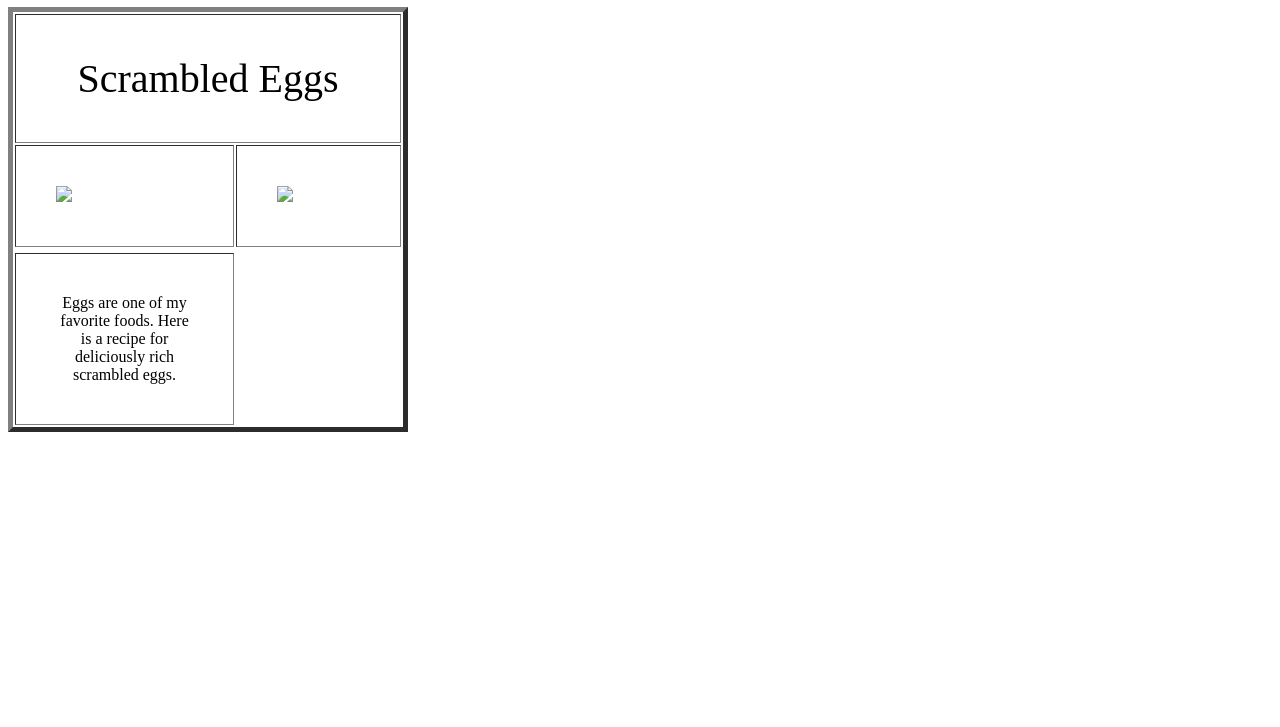
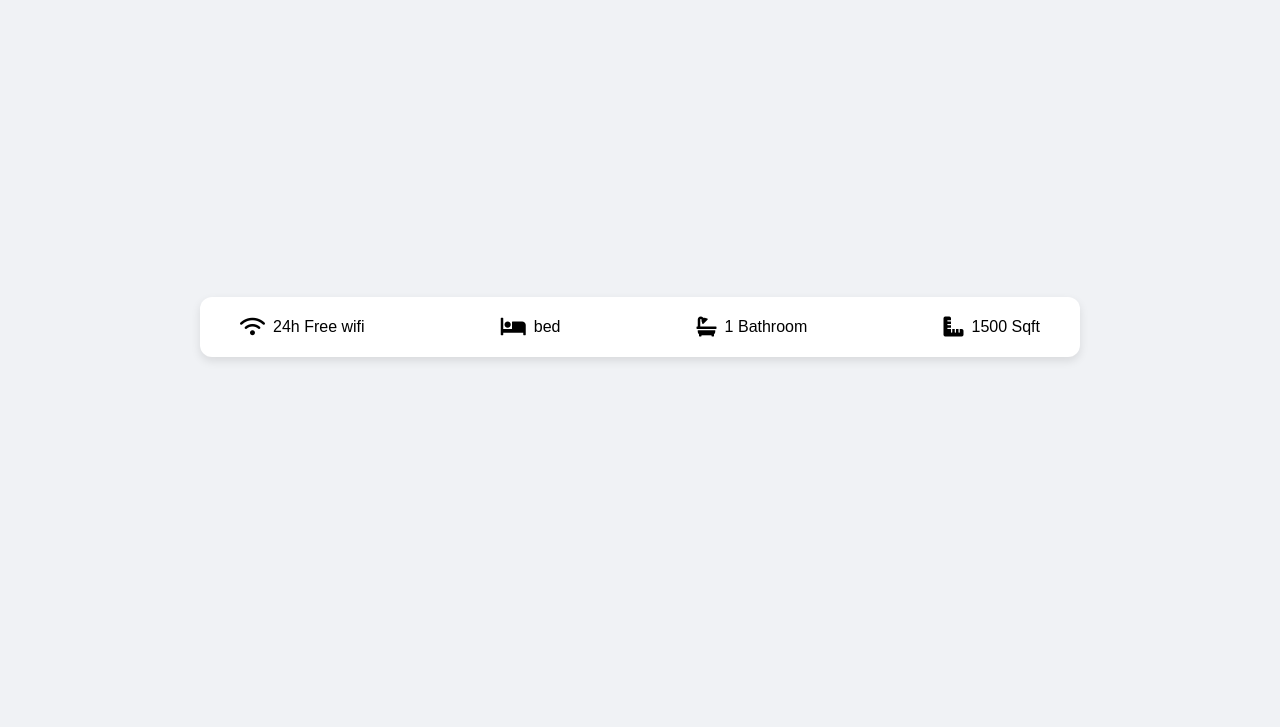
Before and after one commit to jlagrama/jlagrama.github.io, a plain HTML site: page activity/index.html in a window 1280 px wide. Shown: the part 73-800 px from the top of the page. Drawn offline with Linux system fonts and the light colour scheme.

Commit message:
Add files via upload

```diff
--- a/activity/index.html
+++ b/activity/index.html
@@ -3,18 +3,29 @@
 <head>
     <meta charset="UTF-8">
     <meta name="viewport" content="width=device-width, initial-scale=1.0">
-    <title>Document</title>
-     <h1>Recipe</h1>
+    <title>Hotel Features</title>
+    <link rel="stylesheet" href="https://cdnjs.cloudflare.com/ajax/libs/font-awesome/6.0.0-beta3/css/all.min.css">
+    <link rel="stylesheet" href="style.css">
 </head>
 <body>
-    <table border = "5" width = "400"  height = "200" table-layout = "auto" cellpadding = "40">
-        <tr>
-            <td colspan = "4" align = "center" style = "font-size :40px" style  "width = 200%;" > Scrambled Eggs</td>
-        </tr>
-        <td rowspan"3" colspan ="1" style = "width:25%;" </td> <img src = "images/s-egg.jpg" width"></td>
-        <td rowspan"3" colspan ="1" style = "width:25%;" </td> <img src = "images/s-egg1.jpg" width"></td>
-        <tr></tr>
-        <tr></tr>
-        <tr>
-            <td colspan "1" align = "center" style = "width: 100;" > Eggs are one of my favorite foods. Here is a recipe for deliciously rich scrambled eggs.</td>
-        </tr>
+
+    <div class="feature-bar">
+        <div class="feature-item">
+            <i class="fas fa-wifi"></i>
+            <span>24h Free wifi</span>
+        </div>
+        <div class="feature-item">
+            <i class="fas fa-bed"></i>
+            <span class = <span class="material-symbols-outlined">bed</span>
+        </div>
+        <div class="feature-item">
+            <i class="fas fa-bath"></i>
+            <span>1 Bathroom</span>
+        </div>
+        <div class="feature-item">
+            <i class="fas fa-ruler-combined"></i>
+            <span>1500 Sqft</span>
+        </div>
+    </div>
+</body>
+</html>
--- /dev/null
+++ b/activity/style.css
@@ -0,0 +1,63 @@
+body {
+    font-family: Arial, sans-serif;
+    background-color: #f0f2f5;
+    display: flex;
+    justify-content: center;
+    align-items: center;
+    min-height: 100vh;
+    margin: 0;
+}
+
+.con{
+    display: flex;
+    flex-direction: column;
+    align-items: center;
+    gap: 20px;
+    padding: 20px;
+    background-color: #ffffff;
+    border-radius: 12px;
+    box-shadow: 10px 10px rgba(0, 0, 0, 0.1);
+}
+
+.feature-bar {
+    display: flex;
+    justify-content: space-between;
+    align-items: center;
+    background-color: #fff;
+    border-radius: 12px;
+    padding: 20px 40px;
+    box-shadow: 0 4px 10px rgba(0, 0, 0, 0.1);
+    width: 100%;
+    max-width: 800px;
+}
+
+.feature-item {
+    display: flex;
+    align-items: center;
+    gap: 8px;
+    color: #000000;
+    font-size: 16px;
+}
+
+.feature-item i {
+    color: #000000;
+    font-size: 20px;
+}
+
+
+.feature-item:hover {
+    color: #1bb1d6;
+    cursor: pointer;
+}
+
+
+.item-hover:hover {
+    color: #1336d1;
+    cursor: pointer;
+}
+
+
+.item:hover{
+    color: #00c3ff;
+    cursor: pointer;
+}
```
